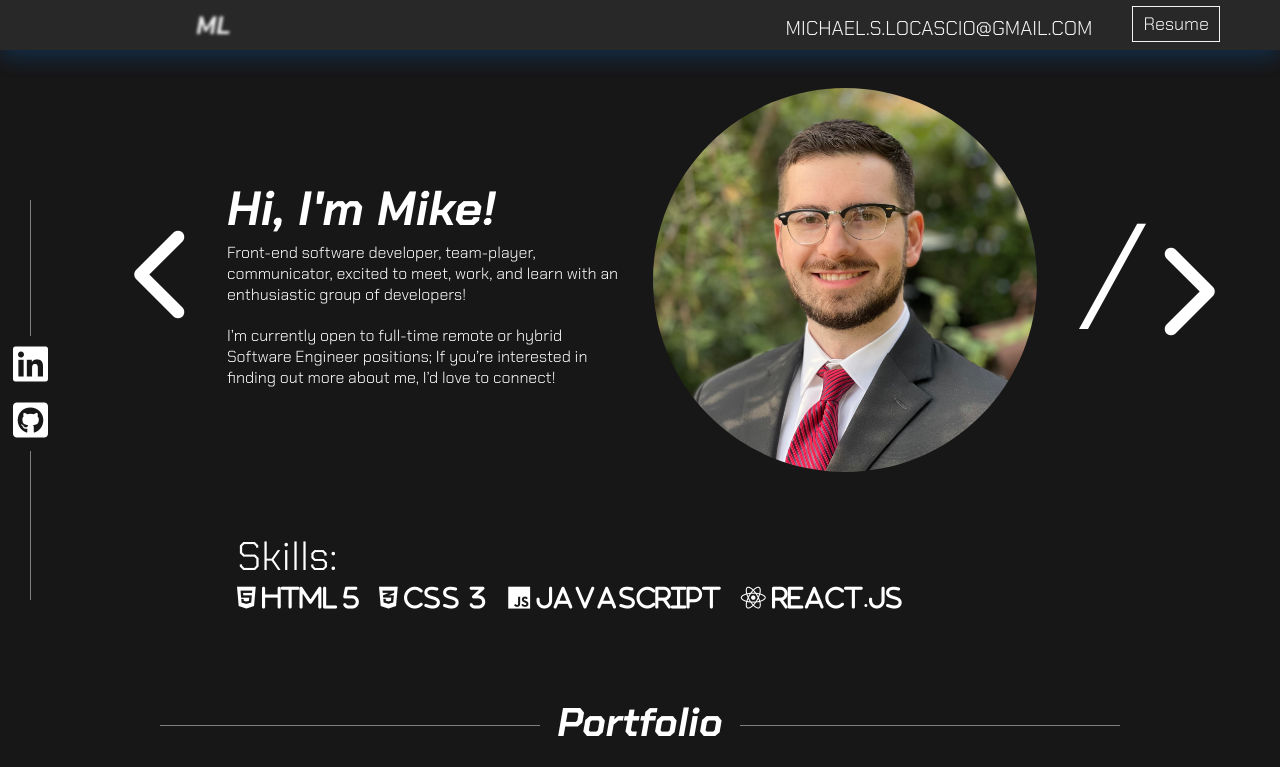
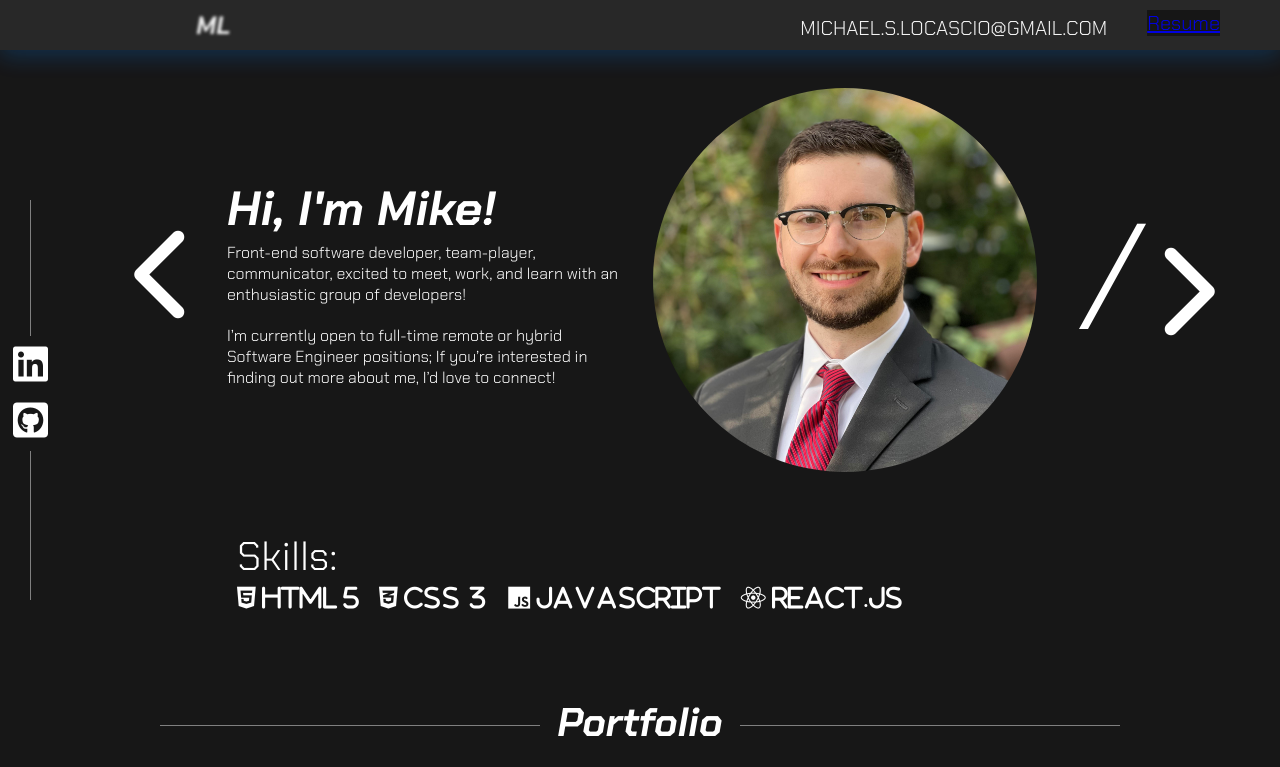
Before and after one commit to Gitmsl/msl-website, a React (Create React App) app: page / in a window 1280 px wide. Shown: the top 767 px of the page. Built offline with nearby package versions, Linux system fonts and the light colour scheme.

Commit message:
Resume update
Updated link to newest version of resume (1/5/23).

```diff
--- a/src/resume/Resume.jsx
+++ b/src/resume/Resume.jsx
@@ -5,7 +5,7 @@
     return(
         <div className="resume">
             <a
-            href="https://drive.google.com/file/d/1s7JA_iYs3_nUji4qqR2_1jmfKuWFps1a/view?usp=sharing"
+            href="https://drive.google.com/file/d/1E8Yak886sq45DtrLBzDuMZOZTHEhh4ER/view?usp=sharing"
             target="_blank"
             rel="noreferrer"
             className="resumeButton">
--- a/src/topbar/TopBar.jsx
+++ b/src/topbar/TopBar.jsx
@@ -1,6 +1,6 @@
 import React from 'react'
 import "./topbar.css"
-import Resume from "../resume/Resume"
+// import Resume from "../resume/Resume"
 
 export default function TopBar() {
   return (
@@ -18,7 +18,7 @@
             <li className="topListItem">MICHAEL.S.LOCASCIO@GMAIL.COM</li>
             <li>
               <a
-                href="https://drive.google.com/file/d/1s7JA_iYs3_nUji4qqR2_1jmfKuWFps1a/view?usp=sharing"
+                href="https://drive.google.com/file/d/1E8Yak886sq45DtrLBzDuMZOZTHEhh4ER/view?usp=sharing"
                 target="_blank" rel="noreferrer"
                 className="resumeButton">
                 Resume
```
